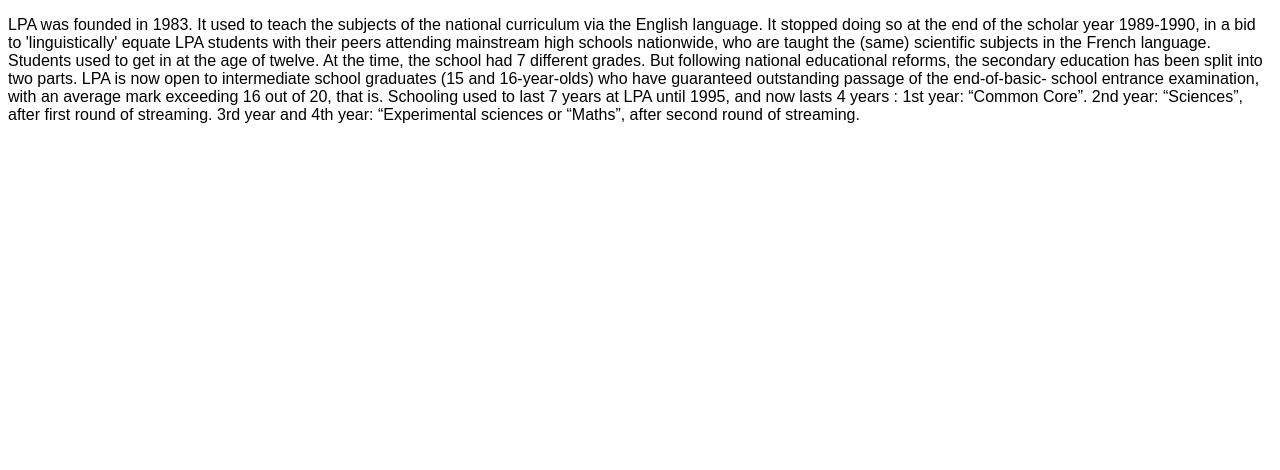
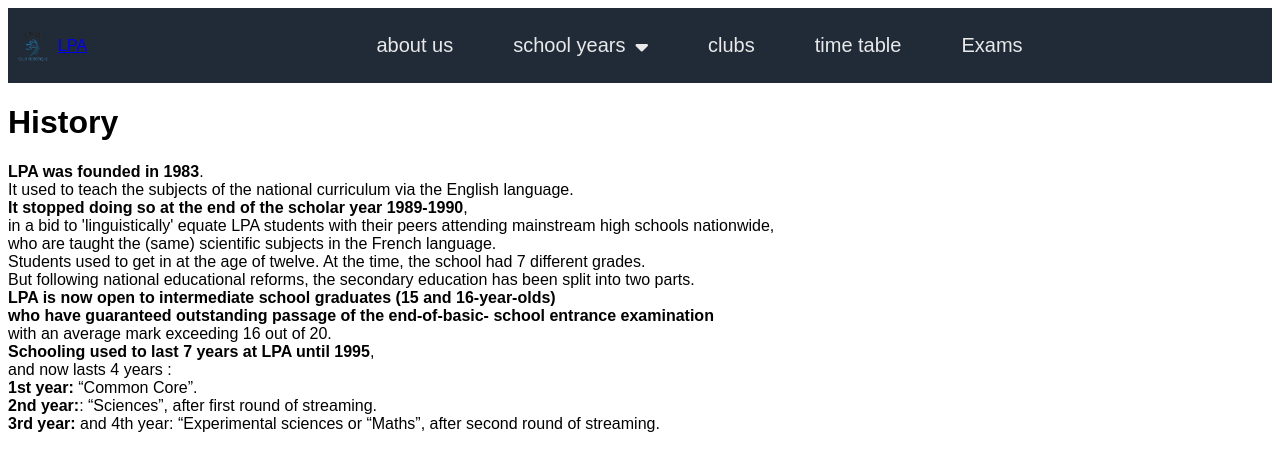
Before and after one commit to IamFourat/lpa, a plain HTML site: page about us.html in a window 1280 px wide. Drawn offline with Linux system fonts and the light colour scheme.

Commit message:
Update about us.html

```diff
--- a/about us.html
+++ b/about us.html
@@ -9,24 +9,51 @@
       type="png"
       href="images/club_robotique-removebg-preview.png"
     />
+    <link
+      rel="stylesheet"
+      href="https://cdnjs.cloudflare.com/ajax/libs/font-awesome/6.5.2/css/all.min.css"
+      integrity="sha512-SnH5WK+bZxgPHs44uWIX+LLJAJ9/2PkPKZ5QiAj6Ta86w+fsb2TkcmfRyVX3pBnMFcV7oQPJkl9QevSCWr3W6A=="
+      crossorigin="anonymous"
+      referrerpolicy="no-referrer"
+    />
+    <link
+      href="https://fonts.googleapis.com/css2?family=Poppins:wght@100;200;300;400;500;600;700;800;900&display=swap"
+      rel="stylesheet"
+    />
     <link rel="stylesheet" href="style.css" />
   </head>
   <body>
+    <div id="navbar"></div>
+    <h1>History</h1>
     <p>
-      LPA was founded in 1983. It used to teach the subjects of the national
-      curriculum via the English language. It stopped doing so at the end of the
-      scholar year 1989-1990, in a bid to 'linguistically' equate LPA students
-      with their peers attending mainstream high schools nationwide, who are
-      taught the (same) scientific subjects in the French language. Students
-      used to get in at the age of twelve. At the time, the school had 7
-      different grades. But following national educational reforms, the
-      secondary education has been split into two parts. LPA is now open to
-      intermediate school graduates (15 and 16-year-olds) who have guaranteed
-      outstanding passage of the end-of-basic- school entrance examination, with
-      an average mark exceeding 16 out of 20, that is. Schooling used to last 7
-      years at LPA until 1995, and now lasts 4 years : 1st year: “Common Core”.
-      2nd year: “Sciences”, after first round of streaming. 3rd year and 4th
-      year: “Experimental sciences or “Maths”, after second round of streaming.
+      <strong>LPA was founded in 1983</strong>.<br />
+      It used to teach the subjects of the national curriculum via the English
+      language.<br />
+      <strong
+        >It stopped doing so at the end of the scholar year 1989-1990</strong
+      >,<br />
+      in a bid to 'linguistically' equate LPA students with their peers
+      attending mainstream high schools nationwide,<br />
+      who are taught the (same) scientific subjects in the French language.<br />
+      Students used to get in at the age of twelve. At the time, the school had
+      7 different grades.<br />
+      But following national educational reforms, the secondary education has
+      been split into two parts.<br />
+      <strong
+        >LPA is now open to intermediate school graduates (15 and 16-year-olds)
+        <br />who have guaranteed outstanding passage of the end-of-basic-
+        school entrance examination</strong
+      ><br />
+      with an average mark exceeding 16 out of 20.
+      <br /><strong>Schooling used to last 7 years at LPA until 1995</strong
+      >,<br />
+      and now lasts 4 years :<br />
+      <strong>1st year:</strong> “Common Core”.<br />
+      <strong>2nd year:</strong>: “Sciences”, after first round of streaming.<br />
+      <strong>3rd year:</strong> and 4th year: “Experimental sciences or
+      “Maths”, after second round of streaming.
     </p>
+
+    <script src="script.js"></script>
   </body>
 </html>
```
